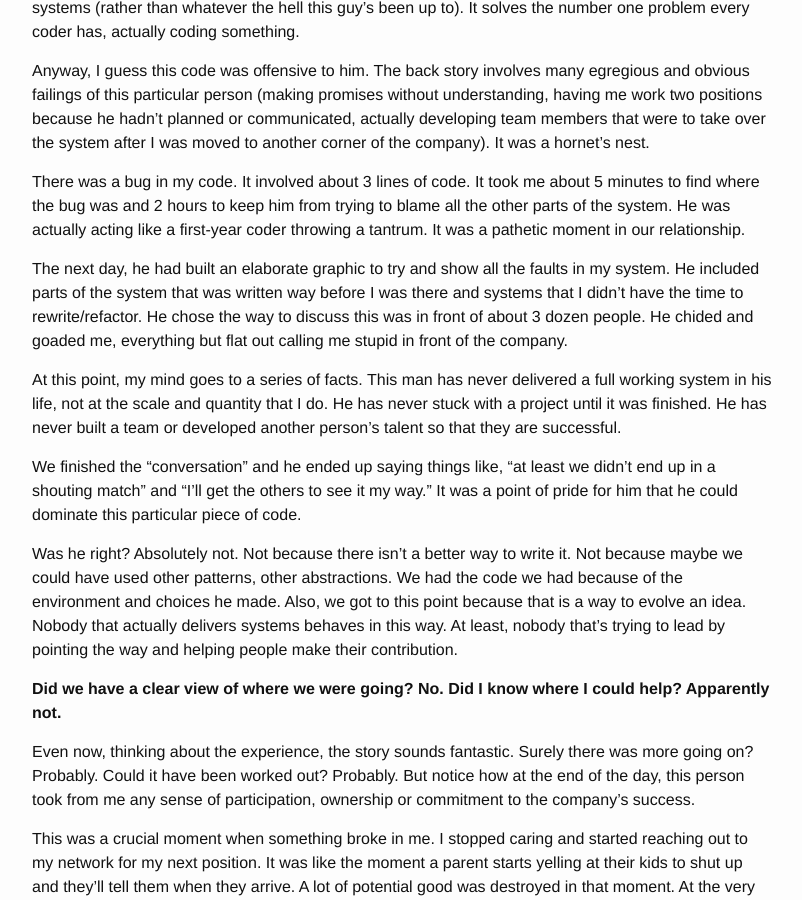
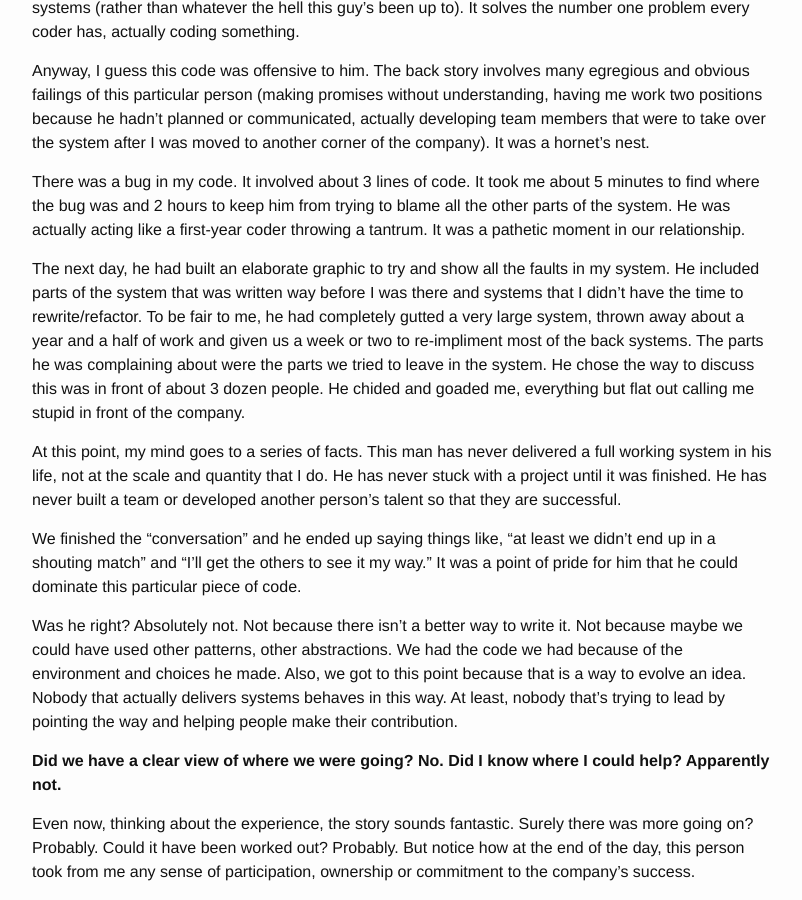
Before and after one commit to davidrichards/davidrichards.github.io, a Jekyll site: the page built from _posts/2016-5-4-where-are-we-going.markdown, in a window 1280 px wide and 900 px high, scrolled down 2389 px. Shown: the whole window, without its empty margins (238-1040 px from the left). Built offline with Jekyll 4.4.1, drawn with Linux system fonts in a browser that asks for light colours.

Commit message:
leadership

```diff
--- a/_posts/2016-5-4-where-are-we-going.markdown
+++ b/_posts/2016-5-4-where-are-we-going.markdown
@@ -46,7 +46,7 @@ Anyway, I guess this code was offensive to him.  The back story involves many eg
 
 There was a bug in my code.  It involved about 3 lines of code.  It took me about 5 minutes to find where the bug was and 2 hours to keep him from trying to blame all the other parts of the system.  He was actually acting like a first-year coder throwing a tantrum.  It was a pathetic moment in our relationship.
 
-The next day, he had built an elaborate graphic to try and show all the faults in my system.  He included parts of the system that was written way before I was there and systems that I didn't have the time to rewrite/refactor.  He chose the way to discuss this was in front of about 3 dozen people.  He chided and goaded me, everything but flat out calling me stupid in front of the company.
+The next day, he had built an elaborate graphic to try and show all the faults in my system.  He included parts of the system that was written way before I was there and systems that I didn't have the time to rewrite/refactor.  To be fair to me, he had completely gutted a very large system, thrown away about a year and a half of work and given us a week or two to re-impliment most of the back systems.  The parts he was complaining about were the parts we tried to leave in the system.  He chose the way to discuss this was in front of about 3 dozen people.  He chided and goaded me, everything but flat out calling me stupid in front of the company.
 
 At this point, my mind goes to a series of facts.  This man has never delivered a full working system in his life, not at the scale and quantity that I do.  He has never stuck with a project until it was finished.  He has never built a team or developed another person's talent so that they are successful.
 
```
